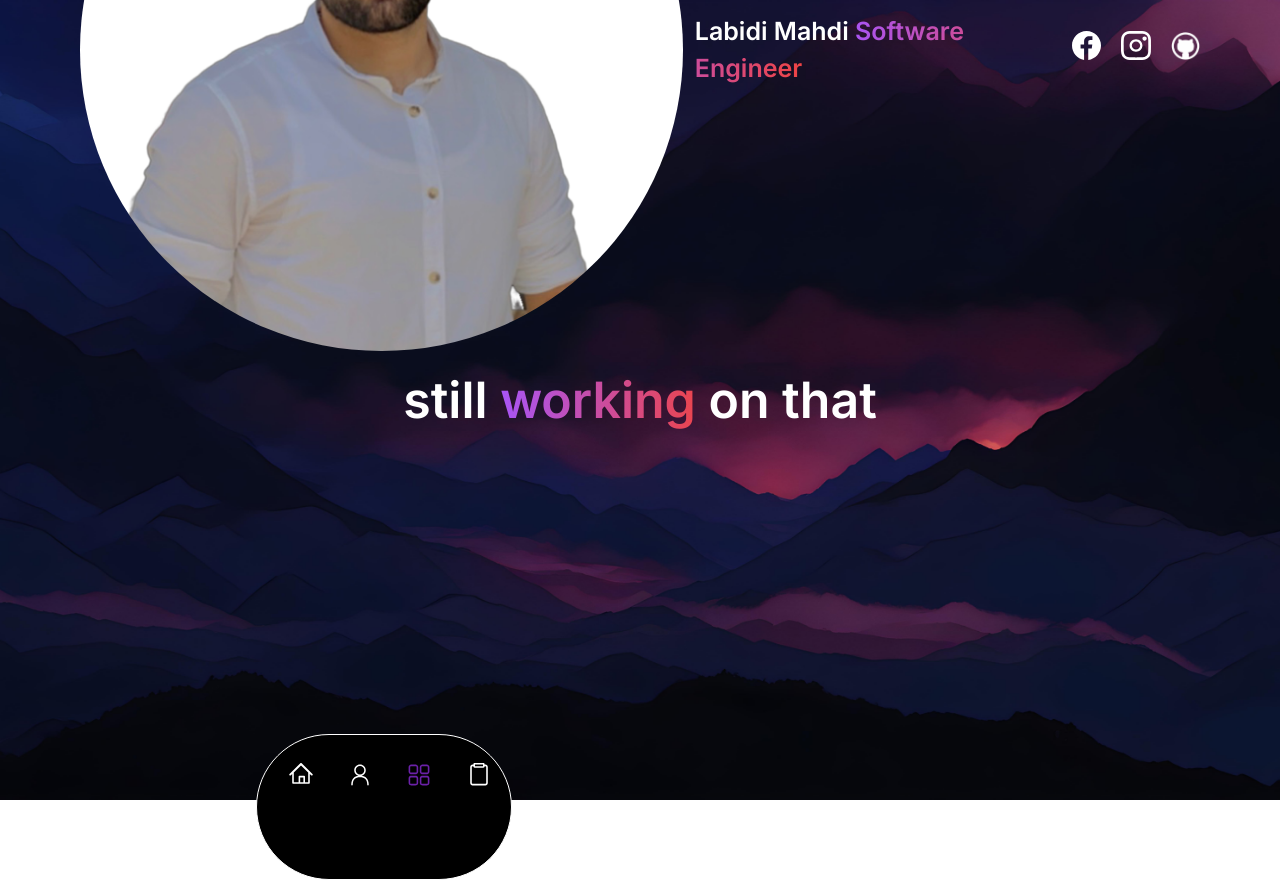
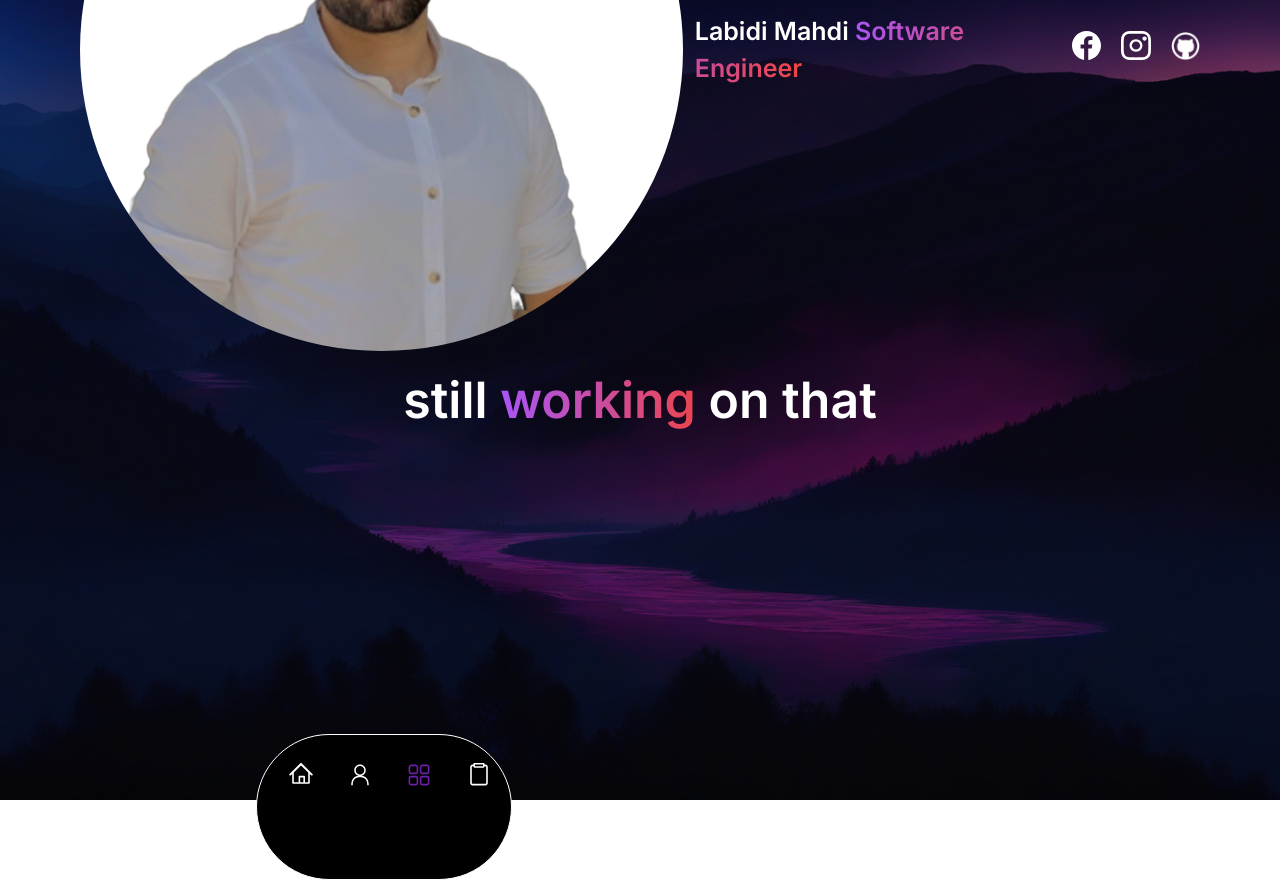
Before and after one commit to labidimahdi/portfolio, a Next.js app: page /my-projects in a window 1280 px wide. Built offline with nearby package versions, Linux system fonts and the light colour scheme.

Commit message:
feat/portfolio1

```diff
--- a/app/my-projects/page.tsx
+++ b/app/my-projects/page.tsx
@@ -7,7 +7,7 @@ import React from 'react'
 const Page = () => {
   return (
     <div
-    style={{backgroundImage: "url(/mountains.jpg)"}}
+    style={{backgroundImage: "url(/bg-2.jpg)"}}
      className='w-screen h-screen flex items-center justify-center bg-center bg-cover'>
         <div className="flex flex-col items-center gap-4">
           <h1 className="font-semibold text-white text-[50px]">
```
